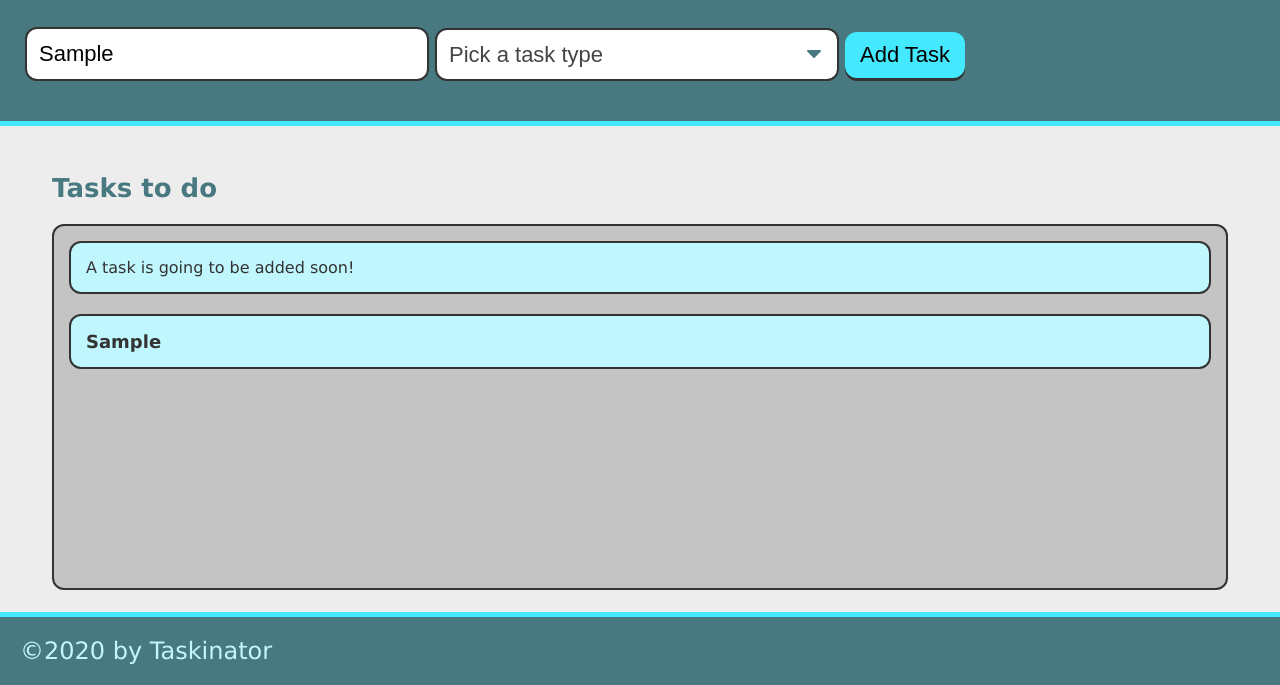
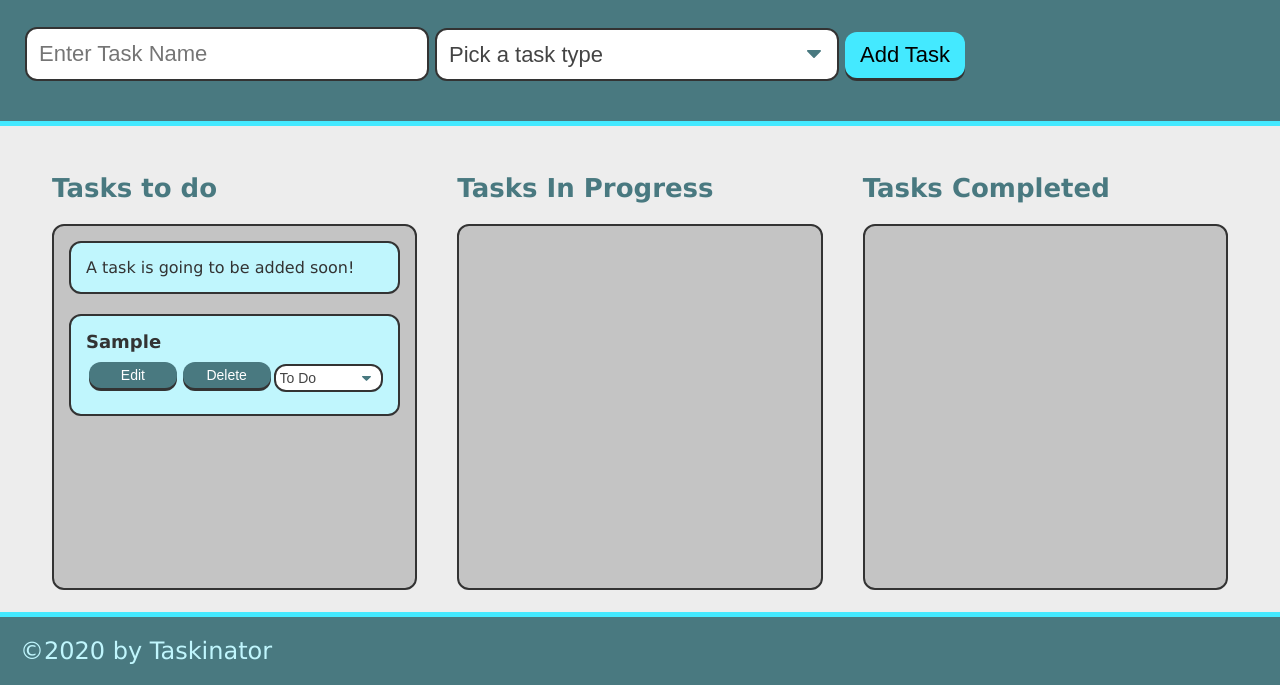
Before and after one commit to Just-AJ/Taskinator, a plain HTML site: page index.html in a window 1280 px wide. Both pictures are taken after typing "Sample" into the empty fields and a click on the button "Add Task". Shown: the part 115-800 px from the top of the page. Drawn offline with Linux system fonts and the light colour scheme.

Commit message:
added In progress and Completed sections

```diff
--- a/assets/js/script.js
+++ b/assets/js/script.js
@@ -1,3 +1,5 @@
+var taskIdCounter = 0;
+
 var formEl = document.querySelector("#task-form");
 var tasksToDoEl = document.querySelector("#tasks-to-do");
 
@@ -7,6 +9,15 @@ var taskFormHandler = function (event) {
  var taskNameInput = document.querySelector("input[name='task-name']").value;
  var taskTypeInput = document.querySelector("select[name='task-type']").value;
  //console.log(taskTypeInput);
+ if (!taskNameInput === "" || !taskTypeInput === "") {
+    alert("You need to fill out the task form!");
+    return false;
+ }
+
+ formEl.reset();
+
+ document.querySelector("input[name='task-name']").value = "";
+ document.querySelector("select[name='task-type']").selectedIndex = 0;
 
  var taskDataObj = {
     name: taskNameInput,
@@ -15,26 +26,65 @@ var taskFormHandler = function (event) {
 
  createTaskEl(taskDataObj);
 
- if (!taskNameInput || !taskTypeInput) {
-    alert("You need to fill out the task form!");
-    return false;
- }
-
- formEl.reset();
-}
+};
 
 var createTaskEl = function(taskDataObj) {
 
  var listItemEl = document.createElement("li");
  listItemEl.className = "task-item";
 
+ listItemEl.setAttribute("data-task-id", taskIdCounter);
+
  var taskInfoEl = document.createElement("div");
  taskInfoEl.className = "task-info";
-
  taskInfoEl.innerHTML = "<h3 class='task-name'>" + taskDataObj.name + "</h3><span class='task-type>" + taskDataObj.type + "</span>";
  listItemEl.appendChild(taskInfoEl);
 
+ var taskActionsEl = createTaskActions(taskIdCounter);
+ listItemEl.appendChild(taskActionsEl);
+
  tasksToDoEl.appendChild(listItemEl);
-}
+
+ taskIdCounter++;
+};
+
+var createTaskActions = function (taskId) {
+    //edit button
+    var actionContainerEl = document.createElement("div");
+    actionContainerEl.className = "task-actions";
+
+    var editButtonEl = document.createElement("button");
+    editButtonEl.textContent = "Edit";
+    editButtonEl.className = "btn edit-btn";
+    editButtonEl.setAttribute("data-task-id", taskId);
+
+    actionContainerEl.appendChild(editButtonEl);
+
+    //delete button
+    var deletebuttonEl = document.createElement("button");
+    deletebuttonEl.textContent = "Delete";
+    deletebuttonEl.className = "btn delete-btn";
+    deletebuttonEl.setAttribute("data-task-id", taskId);
+
+    actionContainerEl.appendChild(deletebuttonEl);
+
+    var statusSelectEl = document.createElement("select");
+    statusSelectEl.className = "select-status";
+    statusSelectEl.setAttribute("name", "status-change");
+    statusSelectEl.setAttribute("data-task-id", taskId);
+
+    actionContainerEl.appendChild(statusSelectEl);
+
+    var statusChoices = ["To Do", "In Progress", "Completed"];
+    for (var i = 0; i < statusChoices.length; i++) {
+        var statusOptionEl = document.createElement("option");
+        statusOptionEl.textContent = statusChoices[i];
+        statusOptionEl.setAttribute("value", statusChoices[i]);
+
+        statusSelectEl.appendChild(statusOptionEl);
+    }
+
+    return actionContainerEl;
+};
 
 formEl.addEventListener("submit", taskFormHandler);
--- a/index.html
+++ b/index.html
@@ -41,6 +41,17 @@
       <li class="task-item">A task is going to be added soon!</li>
     </ul>
   </section>
+  <!--In Progress-->
+  <section class="task-list-wrapper">
+    <h2 class="list-title">Tasks In Progress</h2>
+    <ul class="task-list" id="tasks-in-progress"></ul>
+  </section>
+  <!--Tasks Completed-->
+  <section class="task-list-wrapper">
+    <h2 class="list-title">Tasks Completed</h2>
+    <ul class="task-list" id="tasks-completed"></ul>
+  </section>
+
  </main>
 
  <script src="./assets/js/script.js"></script>
```
